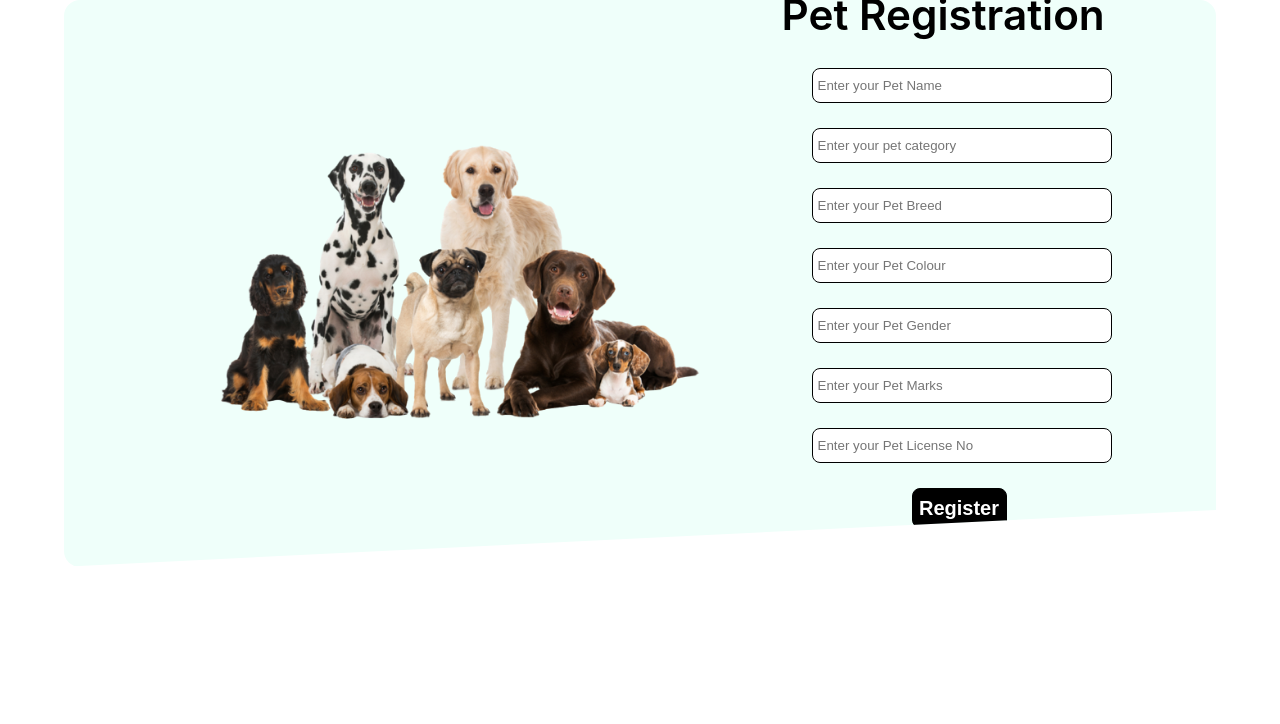
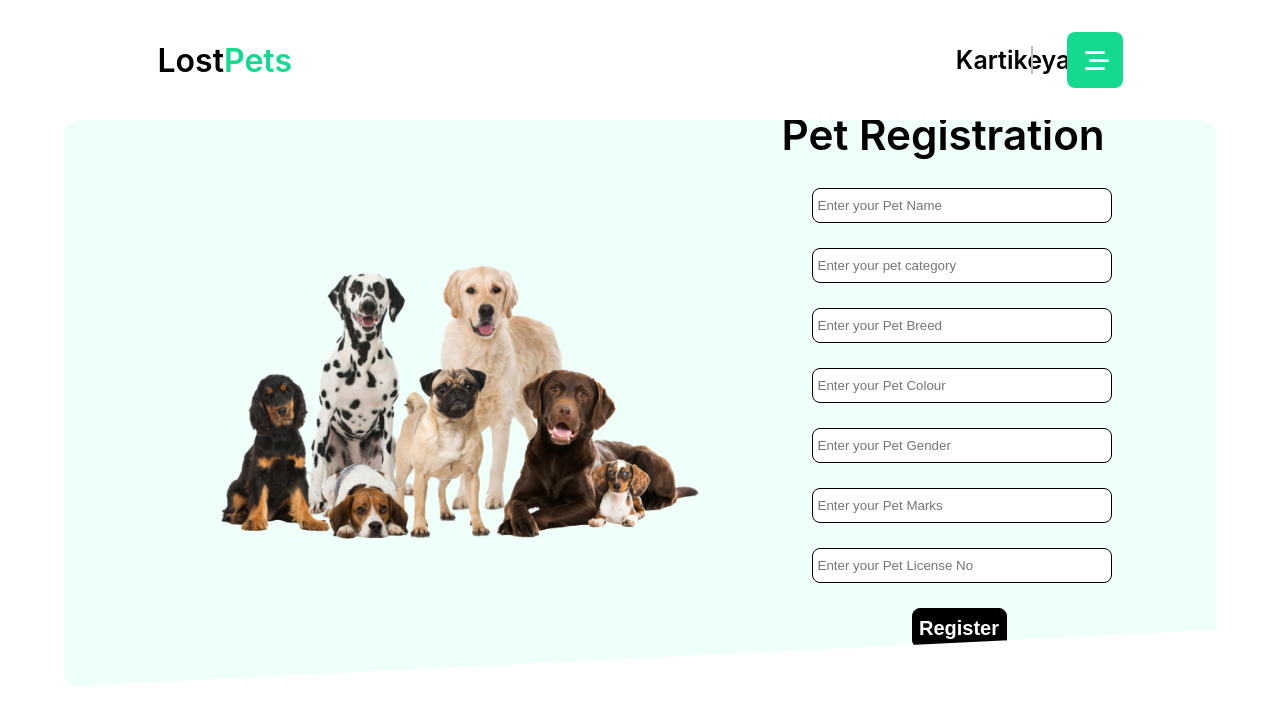
Before and after one commit to kartikeya532001/LostPet, a React (Create React App) app: page / in a window 1280 px wide. Shown: the top 724 px of the page. Built offline with nearby package versions, Linux system fonts and the light colour scheme.

Commit message:
Updated Nav

```diff
--- /dev/null
+++ b/src/Assets/CSS/Nav.scss
@@ -0,0 +1,105 @@
+*{
+    margin: 0;
+    padding: 0;
+    box-sizing: border-box;
+}
+$light_green:#effffa;
+$dark_green:#14da8f;
+$black:#000000;
+$white:#fff;
+.dflex {
+    display: flex;
+    justify-content: center;
+    align-items: center;
+    width: 100%;
+}
+body {
+    display: block;
+    width: 100%;
+    height: 100%;
+    background-color: $white;
+    overflow-x: hidden;
+}
+header {
+    @extend .dflex;
+    padding: 0 13%;
+    height: 120px;
+    .logo_wrapper {
+        font-size: 32px;
+        font-weight: 600;
+        span {
+            color: $dark_green;
+        }
+    }
+    .menu_container {
+        @extend .dflex;
+        justify-content: flex-end;
+        width: 600px;
+        height: 56px;
+        margin-left: 600px;
+
+        span{
+            display: inline-flex;
+            align-items: center;
+            justify-content: flex-start;
+            position: relative;
+            height: 100%;
+            font-size: 25px;
+            font-weight: 600;
+            +span{
+                &:before{
+                    content: "";
+                    position: absolute;
+                    width: 2px;
+                    height: 50%;
+                    background-color: #bdbdbd;
+                    left: -36px;
+                    top: 50%;
+                    transform: translateY(-50%);
+                }
+            }
+            .icon{
+                display: inline-flex;
+                +.icon{
+                    margin-left: 20px;
+                }
+            }
+            &:nth-child(1){
+                width:22%;
+            }
+            &:nth-child(2){
+                width:42%;
+            }
+            &.menu {
+                @extend .dflex;
+                width: 56px;
+                height: 56px;
+                margin-left: 60px;
+                background-color: $dark_green;
+                color: $white;
+                border-radius: 8px;
+                cursor: pointer;
+                flex-direction: column;
+                span {
+                    display: block;
+                    width: 20px;
+                    height: 3px;
+                    background-color: $white;
+                    border-radius: 3px;
+                    position: relative;
+                    +span{
+                        margin-top: 5px;
+                         &:before {
+                            content: none;
+                         }
+                    }
+                    &:nth-child(2){
+                        margin-left: 8px;
+                    }
+                }
+            }
+        }
+    }
+
+
+}
--- a/src/Nav.jsx
+++ b/src/Nav.jsx
@@ -1,12 +1,57 @@
+import { Link, Redirect } from 'react-router-dom';
+import "./Assets/CSS/Nav.scss";
+import {motion} from 'framer-motion';
+import {FaBehance, FaDribble} from 'react-icons/fa';
+import {IoMailOutline, IoChevronForwardCircle, IoStar} from 'react-icons/io5';
+import {Iconcontext} from 'react-icons';
 
-import { Link, Redirect } from 'react-router-dom';
+let easeing = [0.6,-0.05,0.01,0.99];
+
+const stagger = {
+  animate: {
+    transition: {
+      delayChildren:0.4,
+      staggerChildren:0.2,
+      staggerDirection:1
+    }
+  }
+}
+
+const header = {
+  initial: {
+    y:-60,
+    opacity:0,
+    transition:{duration:0.05 , ease:easeing}
+  },
+  animate: {
+    y:0,
+    opacity:1,
+    animation:{
+      duration:0.6,
+      ease:easeing
+    }
+  }
+};
 
 
 function Nav() {
   return (
-    <>
-
-    </>
+    <motion.div initial='initial' animate='animate'>
+    <motion.header variants={stagger}>
+    <motion.div className='logo_wrapper' variants={header}>Lost<span>Pets</span></motion.div>
+    <motion.div className='menu_container'>
+    <span>
+      Kartikeya
+      {/* {$name} */}
+    </span>
+      <span className='menu'>
+        <span></span>
+        <span></span>
+        <span></span>
+      </span>
+    </motion.div>
+  </motion.header>
+  </motion.div>
   );
 }
 
--- a/src/petregistration.jsx
+++ b/src/petregistration.jsx
@@ -2,6 +2,7 @@
 import { Link, Redirect } from 'react-router-dom';
 import "./Assets/CSS/petregis.scss";
 import {motion} from 'framer-motion';
+import Nav from './Nav';
 
 let easeing = [0.6,-0.05,0.01,0.99];
 
@@ -38,7 +39,7 @@ function petregistration() {
     return (
 
     <motion.div initial='initial' animate='animate'>
-
+        <Nav />
       <motion.div className='content_wrapper2' initial={{opacity:0,scale:0}} animate={{opacity:1,scale:1}} transition=
       {{duration:0.3,ease:easeing}}>
 
```
